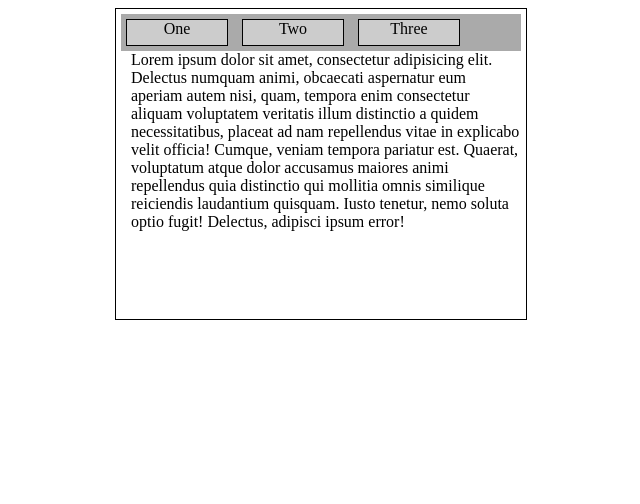
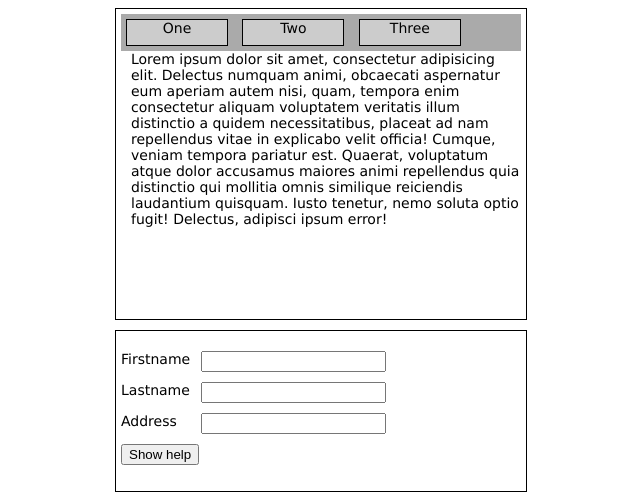
Before and after one commit to wwwooo/GoIt-js-7-8, a plain HTML site: page index.html in a window 1280 px wide. Shown: the whole page, without its empty margins (319-959 px from the left). Drawn offline with nearby package versions, Linux system fonts and the light colour scheme.

Commit message:
added tooltip

```diff
--- a/css/style.css
+++ b/css/style.css
@@ -1,3 +1,7 @@
+body {
+    font: 14px Verdana;
+}
+
 .tabs {
     margin: 0 auto;
     padding: 5px;
@@ -28,3 +32,29 @@
 .tabs__content {
     padding-left: 10px;
 }
+
+form {
+    margin: 10px auto;
+    padding: 5px;
+    width: 400px;
+    height: 150px;
+    border: 1px solid;
+}
+
+label {
+    position: relative;
+    display: block;
+    margin: 15px 0;
+}
+
+label input {
+    position: absolute;
+    left: 80px;
+}
+
+.hover {
+    position: absolute;
+    left: 230px;
+    top: 4px;
+    font-size: 10px;
+}
--- a/index.html
+++ b/index.html
@@ -7,8 +7,7 @@
     <script
         src="https://code.jquery.com/jquery-3.1.0.js"
         integrity="sha256-slogkvB1K3VOkzAI8QITxV3VzpOnkeNVsKvtkYLMjfk="
-        crossorigin="anonymous">
-    </script>
+        crossorigin="anonymous"></script>
     <script src="js/main.js" charset="utf-8"></script>
 </head>
 <body>
@@ -28,5 +27,23 @@
             Lorem ipsum dolor sit amet, consectetur adipisicing elit. Neque iure repellendus, porro ducimus tempora aspernatur ex iste odio non. Eos, odit, obcaecati! Similique natus nisi accusantium unde tempora temporibus error ea nihil quae neque cumque asperiores aperiam molestiae ut aliquid impedit praesentium aliquam incidunt quos, nostrum dicta consequatur officiis aut. Eveniet itaque libero, eligendi, repellendus aspernatur inventore tempore maiores harum. Esse amet quibusdam incidunt culpa, a molestiae nemo. Quia, rem deleniti asperiores distinctio, harum maiores dignissimos corporis veniam, quae neque fuga voluptates repudiandae provident. Odit culpa voluptatem, saepe perferendis facilis error dolorum laborum at aut commodi, eius consequatur ullam dolores!
         </div>
     </div>
+    <form action="#">
+        <label>
+            Firstname
+            <input type="text" class="user-data">
+            <span class="hover">Lorem ipsum dolor sit amet.</span>
+        </label>
+        <label>
+            Lastname
+            <input type="text" class="user-data">
+            <span class="hover">Lorem ipsum dolor.</span>
+        </label>
+        <label>
+            Address
+            <input type="text" class="user-data">
+            <span class="hover">Lorem ipsum.</span>
+        </label>
+        <input type="submit" value="Show help">
+    </form>
 </body>
 </html>
--- a/js/main.js
+++ b/js/main.js
@@ -6,13 +6,25 @@ $(function() {
         $('.tabs__content').hide();
         $('#content-one').show();
     });
+
     $('#header-two').on('click', function() {
         $('.tabs__content').hide();
         $('#content-two').show();
     });
+
     $('#header-three').on('click', function() {
         $('.tabs__content').hide();
         $('#content-three').show();
+    });
+
+    $('.hover').hide();
+
+    $('.user-data').mouseover(function() {
+        $(this).siblings('.hover').show().fadeOut(3000);
+    });
+
+    $('.user-data').mouseout(function() {
+        $(this).siblings('.hover').hide();
     });
 });
 
```
